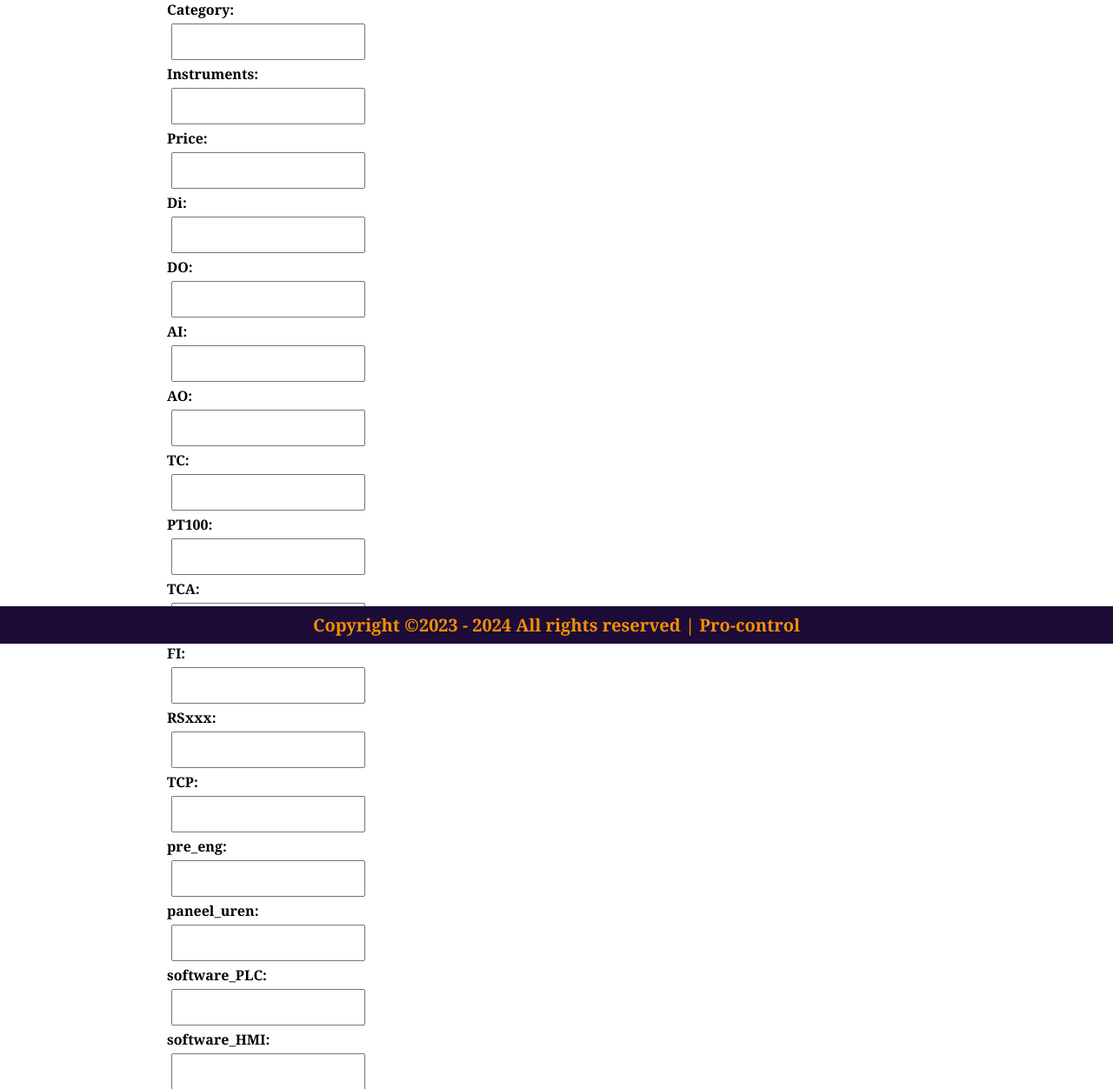
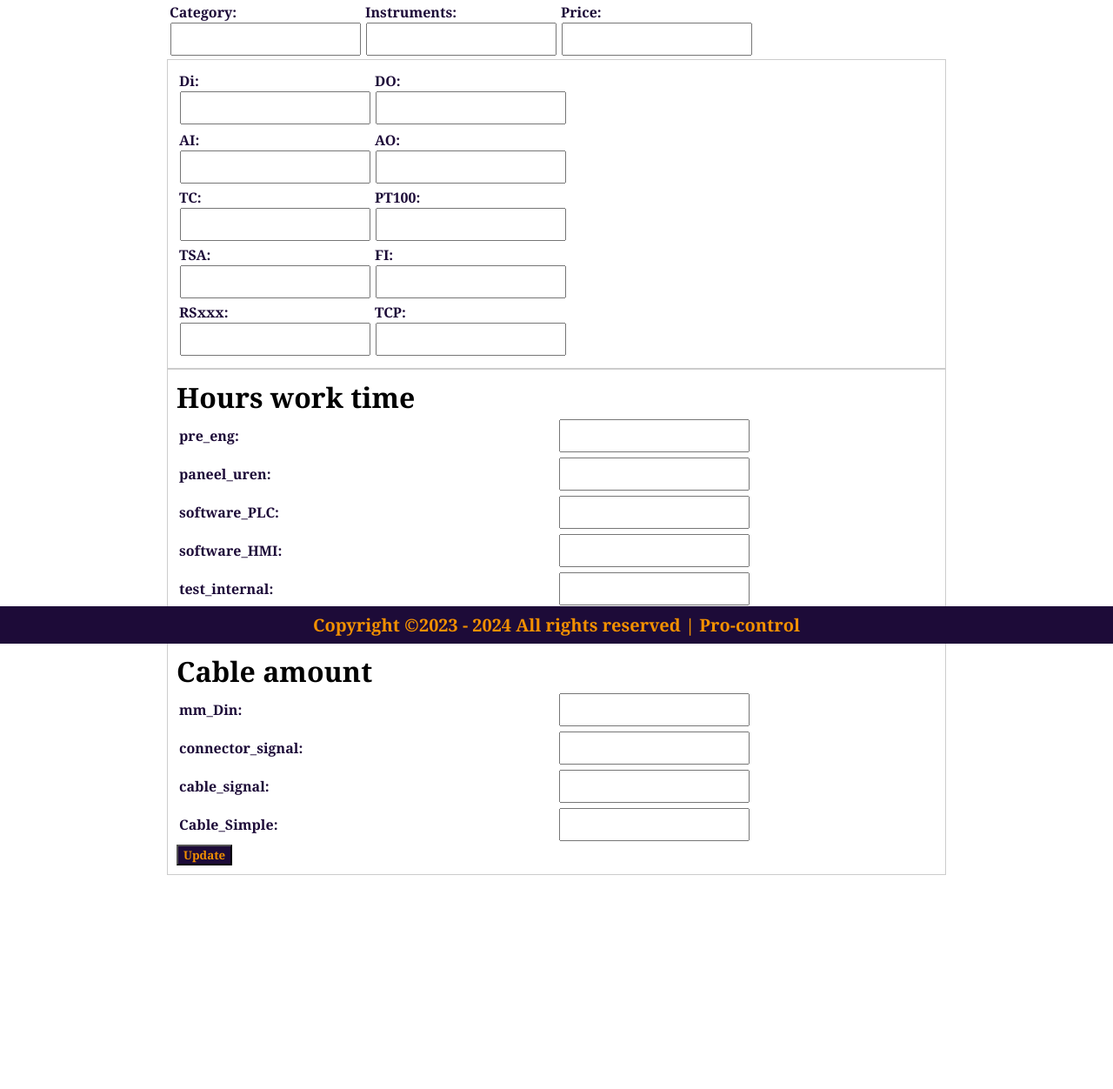
Before and after one commit to Joris-Taam/Pro-control, a PHP site: page /edit_single.php?id=1 in a window 1280 px wide. Shown: the part 60-1312 px from the top of the page at 87% size. After the commit the page ends 1066 px from the top, so only its background shows below. Run offline with PHP 8.4, Linux system fonts and the light colour scheme; tables that the repository leaves empty or names only in its code hold one stand-in row (values such as "Sample post"); data that the repository does not hold is empty.

Commit message:
edit_single.php
edit single page styled and update page fixed

```diff
--- a/Page/edit_single.php
+++ b/Page/edit_single.php
@@ -16,7 +16,6 @@
 
         // Check if the form was submitted for updating the record
         if ($_SERVER["REQUEST_METHOD"] == "POST") {
-            // Update the record in the database
             $pdo = DBconnect();
 
             if ($pdo) {
@@ -24,13 +23,13 @@
     Category = :category,
     Instruments = :instruments,
     Price = :price,
-                Di = :di,
-                DO = :do,
+    DI = :di,
+    DO = :do_val,
     AI = :ai,
     AO = :ao,
     TC = :tc,
-                PT100 = :PT100,
-                TCA = :tca,
+    PT100 = :pt100,
+    TSA = :tsa,
     FI = :fi,
     RSxxx = :rsxxx,
     TCP = :tcp,
@@ -44,17 +43,18 @@
     connector_signal = :connector_signal,
     Cable_Simple = :cable_simple
     WHERE id = :id";
+
                 $stmt = $pdo->prepare($sql);
                 $stmt->bindParam(':category', $_POST['newCategory'], PDO::PARAM_STR);
                 $stmt->bindParam(':instruments', $_POST['newInstruments'], PDO::PARAM_STR);
                 $stmt->bindParam(':price', $_POST['newPrice'], PDO::PARAM_STR);
-                $stmt->bindParam(':do', $_POST['newDI'], PDO::PARAM_STR);
-                $stmt->bindParam(':do', $_POST['nowDO'], PDO::PARAM_STR);
+                $stmt->bindParam(':di', $_POST['newDI'], PDO::PARAM_STR);
+                $stmt->bindParam(':do_val', $_POST['nowDO'], PDO::PARAM_STR);
                 $stmt->bindParam(':ai', $_POST['newAI'], PDO::PARAM_STR);
                 $stmt->bindParam(':ao', $_POST['newAO'], PDO::PARAM_STR);
                 $stmt->bindParam(':tc', $_POST['newTC'], PDO::PARAM_STR);
-                $stmt->bindParam(':PT100', $_POST['newPT100'], PDO::PARAM_STR);
-                $stmt->bindParam(':tca', $_POST['newTCA'], PDO::PARAM_STR);
+                $stmt->bindParam(':pt100', $_POST['newPT100'], PDO::PARAM_STR);
+                $stmt->bindParam(':tsa', $_POST['newTSA'], PDO::PARAM_STR);
                 $stmt->bindParam(':fi', $_POST['newFI'], PDO::PARAM_STR);
                 $stmt->bindParam(':rsxxx', $_POST['newRSxxx'], PDO::PARAM_STR);
                 $stmt->bindParam(':tcp', $_POST['newTCP'], PDO::PARAM_STR);
@@ -68,6 +68,7 @@
                 $stmt->bindParam(':connector_signal', $_POST['newconnector_signal'], PDO::PARAM_STR);
                 $stmt->bindParam(':cable_simple', $_POST['newCable_Simple'], PDO::PARAM_STR);
                 $stmt->bindParam(':id', $id, PDO::PARAM_INT);
+
 
                 if ($stmt->execute()) {
                     echo "Record updated successfully. <a href='edit.php'>Back to List</a>";
@@ -89,81 +90,129 @@
 
                 $row = $stmt->fetch(PDO::FETCH_ASSOC);
 
-
-
                 if ($row) {
-                    // Display a form for editing the record
     ?>
-                    <form method="POST" action="">
+                    <form class="margin" method="POST" action="">
+                        <table>
+                            <tr>
+                                <td>
                                     <label for="newCategory">Category:</label>
                                     <input type="text" id="newCategory" name="newCategory" value="<?= $row['Category'] ?>"><br>
-
+                                </td>
+                                <td>
                                     <label for="newInstruments">Instruments:</label>
                                     <input type="text" id="newInstruments" name="newInstruments" value="<?= $row['Instruments'] ?>"><br>
-
+                                </td>
+                                <td>
                                     <label for="newPrice">Price:</label>
                                     <input type="text" id="newPrice" name="newPrice" value="<?= $row['Price'] ?>"><br>
-
+                                </td>
+                            </tr>
+                        </table>
+                        <div class="flexcontainer">
+                            <div class="inputcontainer">
+                                <table>
+                                    <tr>
+                                        <td>
                                             <label for="newDO">Di:</label>
                                             <input type="text" id="newDO" name="newDO" value="<?= $row['DI'] ?>"><br>
-
+                                        </td>
+                                        <td>
                                             <label for="nowDO">DO:</label>
                                             <input type="text" id="nowDO" name="nowDO" value="<?= $row['DO'] ?>"><br>
-
+                                        </td>
+                                    <tr>
+                                    <tr>
+                                        <td>
                                             <label for="newAI">AI:</label>
                                             <input type="text" id="newAI" name="newAI" value="<?= $row['AI'] ?>"><br>
-
+                                        </td>
+                                        <td>
                                             <label for="newAO">AO:</label>
                                             <input type="text" id="newAO" name="newAO" value="<?= $row['AO'] ?>"><br>
-
+                                        </td>
+                                    </tr>
+                                    <tr>
+                                        <td>
                                             <label for="newTC">TC:</label>
                                             <input type="text" id="newTC" name="newTC" value="<?= $row['TC'] ?>"><br>
-
+                                        </td>
+                                        <td>
                                             <label for="newPT100">PT100:</label>
                                             <input type="text" id="newPT100" name="newPT100" value="<?= $row['PT100'] ?>"><br>
-
-                        <label for="newTSA">TCA:</label>
+                                        </td>
+                                    </tr>
+                                    <tr>
+                                        <td>
+                                            <label for="newTSA">TSA:</label>
                                             <input type="text" id="newTSA" name="newTSA" value="<?= $row['TSA'] ?>"><br>
-
+                                        </td>
+                                        <td>
                                             <label for="newFI">FI:</label>
                                             <input type="text" id="newFI" name="newFI" value="<?= $row['FI'] ?>"><br>
-
+                                        </td>
+                                    </tr>
+                                    <tr>
+                                        <td>
                                             <label for="newRSxxx">RSxxx:</label>
                                             <input type="text" id="newRSxxx" name="newRSxxx" value="<?= $row['RSxxx'] ?>"><br>
-
+                                        </td>
+                                        <td>
                                             <label for="newTCP">TCP:</label>
                                             <input type="text" id="newTCP" name="newTCP" value="<?= $row['TCP'] ?>"><br>
-
-                        <label for="newpre_eng">pre_eng:</label>
-                        <input type="text" id="newpre_eng" name="newpre_eng" value="<?= $row['Pre_Eng'] ?>"><br>
-
-                        <label for="newpaneel_uren">paneel_uren:</label>
-                        <input type="text" id="newpaneel_uren" name="newpaneel_uren" value="<?= $row['Paneel_Uren'] ?>"><br>
-
-                        <label for="newsoftware_PLC">software_PLC:</label>
-                        <input type="text" id="newsoftware_PLC" name="newsoftware_PLC" value="<?= $row['Software_PLC'] ?>"><br>
-
-                        <label for="newsoftware_HMI">software_HMI:</label>
-                        <input type="text" id="newsoftware_HMI" name="newsoftware_HMI" value="<?= $row['Software_HMI'] ?>"><br>
-
-                        <label for="test_internal">test_internal:</label>
-                        <input type="text" id="test_internal" name="test_internal" value="<?= $row['Test_internal'] ?>"><br>
-
-                        <label for="newmm_Din">mm_Din:</label>
-                        <input type="text" id="newmm_Din" name="newmm_Din" value="<?= $row['mm_Din'] ?>"><br>
-
-                        <label for="newconnector_signal">connector_signal:</label>
-                        <input type="text" id="newconnector_signal" name="newconnector_signal" value="<?= $row['Connector_Signal'] ?>"><br>
-
-                        <label for="newcable_signal">cable_signal:</label>
-                        <input type="text" id="newcable_signal" name="newcable_signal" value="<?= $row['Cable_signal'] ?>"><br>
-
-                        <label for="newCable_Simple">Cable_Simple:</label>
-                        <input type="text" id="newCable_Simple" name="newCable_Simple" value="<?= $row['Cable_simple'] ?>"><br>
-
-
-                        <input type="submit" value="Update">
+                                        </td>
+                                    </tr>
+                                </table>
+                </div>
+                            <div class="hourcontainer">
+                                <h1>Hours work time</h1>
+                                <table id="edit_single_table">
+                                        <tr>
+                                            <td><label for="newpre_eng">pre_eng:</label></td>
+                                            <td><input type="text" id="newpre_eng" name="newpre_eng" value="<?= $row['Pre_Eng'] ?>"></td>
+                                        </tr>
+                                        <tr>
+                                            <td><label for="newpaneel_uren">paneel_uren:</label></td>
+                                            <td><input type="text" id="newpaneel_uren" name="newpaneel_uren" value="<?= $row['Paneel_Uren'] ?>"></td>
+                                        </tr>
+                                        <tr>
+                                            <td><label for="newsoftware_PLC">software_PLC:</label></td>
+                                            <td><input type="text" id="newsoftware_PLC" name="newsoftware_PLC" value="<?= $row['Software_PLC'] ?>"></td>
+                                        </tr>
+                                        <tr>
+                                            <td><label for="newsoftware_HMI">software_HMI:</label></td>
+                                            <td><input type="text" id="newsoftware_HMI" name="newsoftware_HMI" value="<?= $row['Software_HMI'] ?>"></td>
+                                        </tr>
+                                        <tr>
+                                            <td><label for="test_internal">test_internal:</label></td>
+                                            <td><input type="text" id="test_internal" name="test_internal" value="<?= $row['Test_internal'] ?>"></td>
+                                        </tr>
+                                </table>
+                                    <div class="cablecontainer">
+                                        <h1>Cable amount</h1>
+                                        <table>
+                                            <tr>
+                                                <td> <label for="newmm_Din">mm_Din:</label>
+                                                <td> <input type="text" id="newmm_Din" name="newmm_Din" value="<?= $row['mm_Din'] ?>">
+                                            <tr>
+                                                <td> <label for="newconnector_signal">connector_signal:</label>
+                                                <td> <input type="text" id="newconnector_signal" name="newconnector_signal" value="<?= $row['Connector_Signal'] ?>">
+                                            </tr>
+                                            <tr>
+                                                <td> <label for="newcable_signal">cable_signal:</label>
+                                                <td> <input type="text" id="newcable_signal" name="newcable_signal" value="<?= $row['Cable_signal'] ?>">
+                                            </tr>
+                                            <tr>
+                                                <td> <label for="newCable_Simple">Cable_Simple:</label>
+                                                <td> <input type="text" id="newCable_Simple" name="newCable_Simple" value="<?= $row['Cable_simple'] ?>">
+                                            </tr>
+                                        </table>
+                                    </div>
+                                    <input id="update" type="submit" value="Update">
                     </form>
+                    </div>
+                    </div>
+                    </div>
     <?php
                 } else {
                     echo "Record not found.";
--- a/Style.css
+++ b/Style.css
@@ -32,6 +32,9 @@
   text-decoration: none;
   color: #f29000;
   font-size: 20px;
+}
+.navbar a:hover {
+  color: yellow;
 }
 
 /* Index.php */
@@ -95,9 +98,6 @@ form {
   flex-direction: row;
 }
 
-.vertical-align {
-  vertical-align: top;
-}
 
 .cablecontainer {
   margin-top: 50px;
@@ -171,8 +171,28 @@ select {
   background-color: #1d0b38;
 }
 
+.margin {
+  margin-bottom: 50px;
+}
+/* edit single */
 
-
+#edit_single_table
+#input,
+input[type="text"],
+#input {
+  flex-basis: 40%;
+  padding: 8px;
+  margin: 1px;
+  box-sizing: border-box;
+}
+#update:hover {
+  color: yellow;
+}
+#update {
+  color: #f29000;
+  background-color: #1d0b38;
+  font-weight:bold;
+}
 /* Footer */
 footer {
   position: fixed;
```
Also changed, not shown: Page/add.php (+17 -17 lines). Lines whose indentation alone changed are shown as unchanged.
